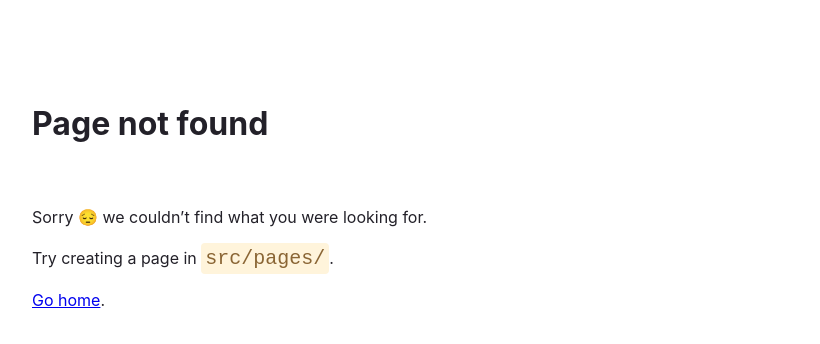
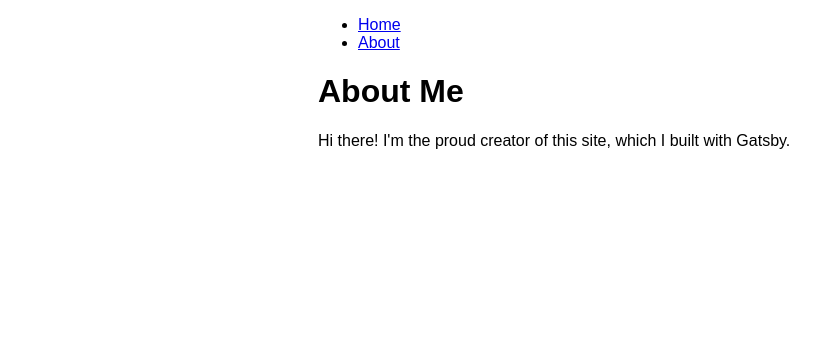
Before and after one commit to abhynadar/singpraise, a Gatsby site: page /about in a window 1280 px wide. Before the commit this address had no page. Shown: the whole page, without its empty margins (72-892 px from the left). Built offline with nearby package versions, Linux system fonts and the light colour scheme; Gatsby itself is replaced by a stand-in of ours.

Commit message:
added about page

```diff
--- a/package.json
+++ b/package.json
@@ -23,6 +23,7 @@
     "gatsby-transformer-remark": "^4.4.1",
     "netlify-cms-app": "^2.15.19",
     "react": "^17.0.1",
+    "react-bootstrap": "^1.6.1",
     "react-dom": "^17.0.1",
     "react-helmet": "^6.1.0",
     "sass": "^1.35.1"
--- /dev/null
+++ b/src/component/layout.css
@@ -0,0 +1,5 @@
+.container {
+  margin: auto;
+  max-width: 500px;
+  font-family: sans-serif;
+}
--- /dev/null
+++ b/src/component/layout.js
@@ -0,0 +1,36 @@
+import * as React from 'react'
+import { Link } from 'gatsby'
+import { container } from './layout.css'
+
+// styles
+const pageStyles = {
+    color: "#232129",
+    padding: 96,
+    fontFamily: "-apple-system, Roboto, sans-serif, serif",
+}
+const headingStyles = {
+    marginTop: 0,
+    marginBottom: 64,
+    maxWidth: 320,
+}
+const headingAccentStyles = {
+    color: "#663399",
+}
+
+
+const Layout = ({ pageTitle, children }) => {
+    return (
+        <main className="container">
+            <title>{pageTitle}</title>
+            <nav>
+                <ul>
+                    <li><Link to="/">Home</Link></li>
+                    <li><Link to="/about">About</Link></li>
+                </ul>
+            </nav>
+            <h1>{pageTitle}</h1>
+            {children}
+        </main>
+    )
+}
+export default Layout
--- /dev/null
+++ b/src/pages/about.js
@@ -0,0 +1,14 @@
+// Step 1: Import your component
+import * as React from 'react'
+import Layout from "../component/layout";
+
+// Step 2: Define your component
+const AboutPage = () => {
+    return (
+        <Layout pageTitle="About Me" >
+            <p>Hi there! I'm the proud creator of this site, which I built with Gatsby.</p>
+        </Layout>
+    )
+}
+// Step 3: Export your component
+export default AboutPage
```
Also changed, not shown: src/pages/index.js (+3 -8 lines).
